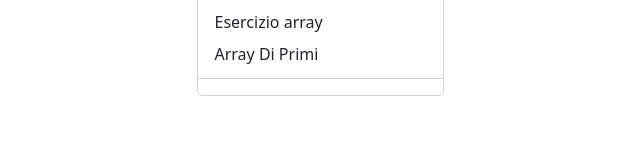
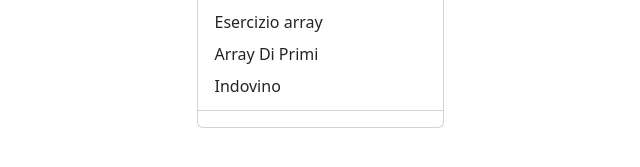
Before and after one commit to Daniele-izzo-2C-JcMaxwell-2023/tpsit, a plain HTML site: page index.html in a window 1280 px wide. Both pictures are taken after a click on the button "Progetti". Shown: the part 565-732 px from the top of the page, 6-646 px from the left. Drawn offline with nearby package versions, Linux system fonts and the light colour scheme.

Commit message:
Update index.html

```diff
--- a/index.html
+++ b/index.html
@@ -42,6 +42,7 @@
                   <a class="dropdown-item" href="https://daniele-izzo-2C-jcmaxwell-2023.github.io/tpsit/progetti/Esercizio_Casa_4.html">Esercizio due numeri casuali</a>
                   <a class="dropdown-item" href="https://daniele-izzo-2C-jcmaxwell-2023.github.io/tpsit/progetti/Esercizio_Array.html">Esercizio array </a>
                   <a class="dropdown-item" href="https://daniele-izzo-2C-jcmaxwell-2023.github.io/tpsit/progetti/Array_Di_Primi.html">Array Di Primi</a>
+                  <a class="dropdown-item" href="https://daniele-izzo-2C-jcmaxwell-2023.github.io/tpsit/progetti/Indovino.html">Indovino </a>
                   <li><hr class="dropdown-divider"></li>
                 </ul>
               </li>
```
